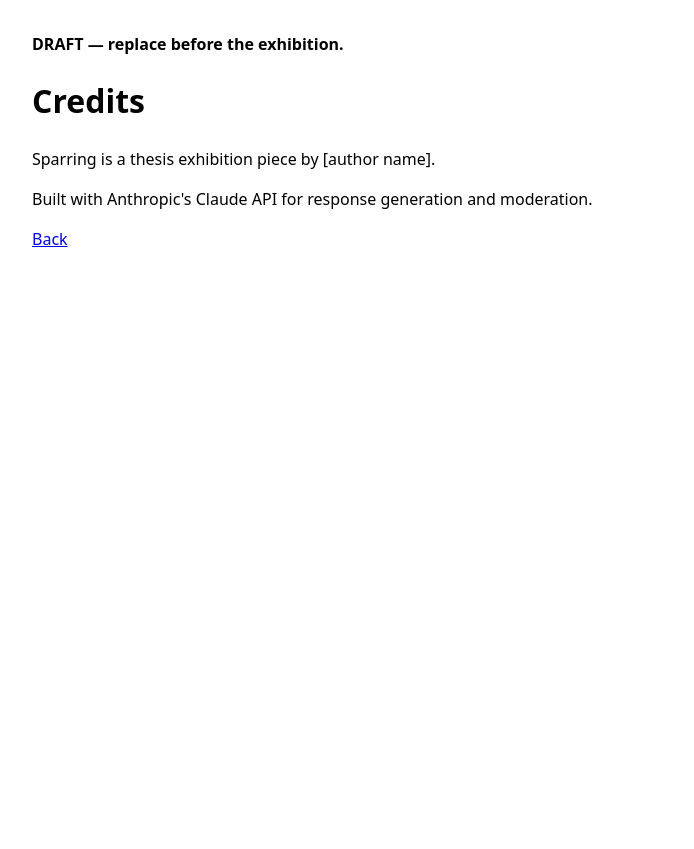
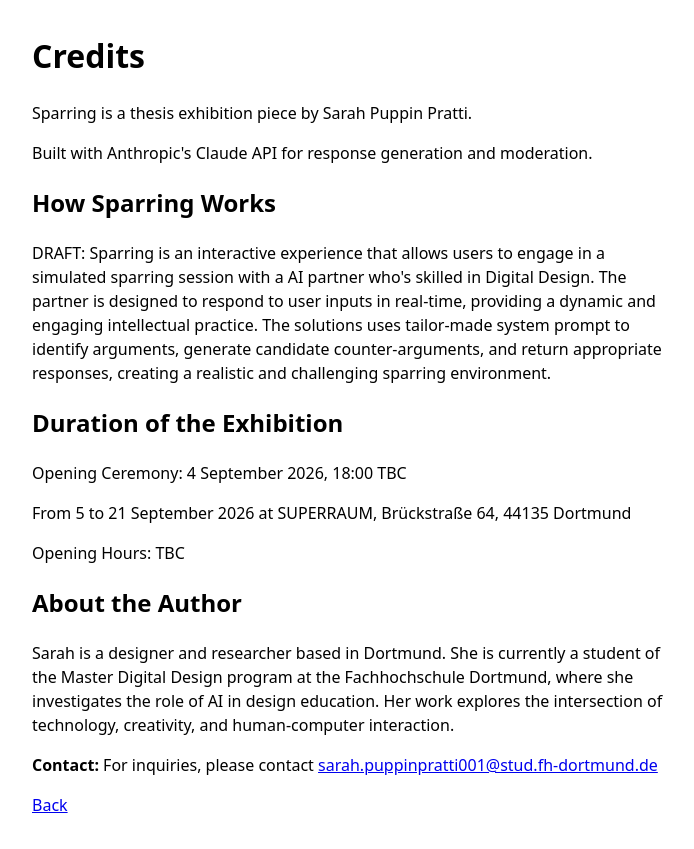
Before and after one commit to blude/sparring, a PHP site: page /credits.php in a window 1280 px wide. Shown: the whole page, without its empty margins (288-982 px from the left). Before the commit the page ends 247 px from the top, so only its background shows below. Run offline with PHP 8.4, Linux system fonts and the light colour scheme.

Commit message:
add basic credits

```diff
--- a/public/credits.php
+++ b/public/credits.php
@@ -7,10 +7,18 @@
 <style>body{font:16px/1.5 system-ui,sans-serif;max-width:40rem;margin:2rem auto;padding:0 1rem;}</style>
 </head>
 <body>
-<p><strong>DRAFT — replace before the exhibition.</strong></p>
 <h1>Credits</h1>
-<p>Sparring is a thesis exhibition piece by [author name].</p>
+<p>Sparring is a thesis exhibition piece by Sarah Puppin Pratti.</p>
 <p>Built with Anthropic's Claude API for response generation and moderation.</p>
+<h2>How Sparring Works</h2>
+<p>DRAFT: Sparring is an interactive experience that allows users to engage in a simulated sparring session with a AI partner who's skilled in Digital Design. The partner is designed to respond to user inputs in real-time, providing a dynamic and engaging intellectual practice. The solutions uses tailor-made system prompt to identify arguments, generate candidate counter-arguments, and return appropriate responses, creating a realistic and challenging sparring environment.</p>
+<h2>Duration of the Exhibition</h2>
+<p>Opening Ceremony: 4 September 2026, 18:00 TBC</p>
+<p>From 5 to 21 September 2026 at SUPERRAUM, Brückstraße 64, 44135 Dortmund</p>
+<p>Opening Hours: TBC</p>
+<h2>About the Author</h2>
+<p>Sarah is a designer and researcher based in Dortmund. She is currently a student of the Master Digital Design program at the Fachhochschule Dortmund, where she investigates the role of AI in design education. Her work explores the intersection of technology, creativity, and human-computer interaction.</p>
+<p><strong>Contact:</strong> For inquiries, please contact <a href="mailto:sarah.puppinpratti001@stud.fh-dortmund.de?subject=Sparring%20Inquiry">sarah.puppinpratti001@stud.fh-dortmund.de</a></p>
 <p><a href="index.php">Back</a></p>
 </body>
 </html>
```
